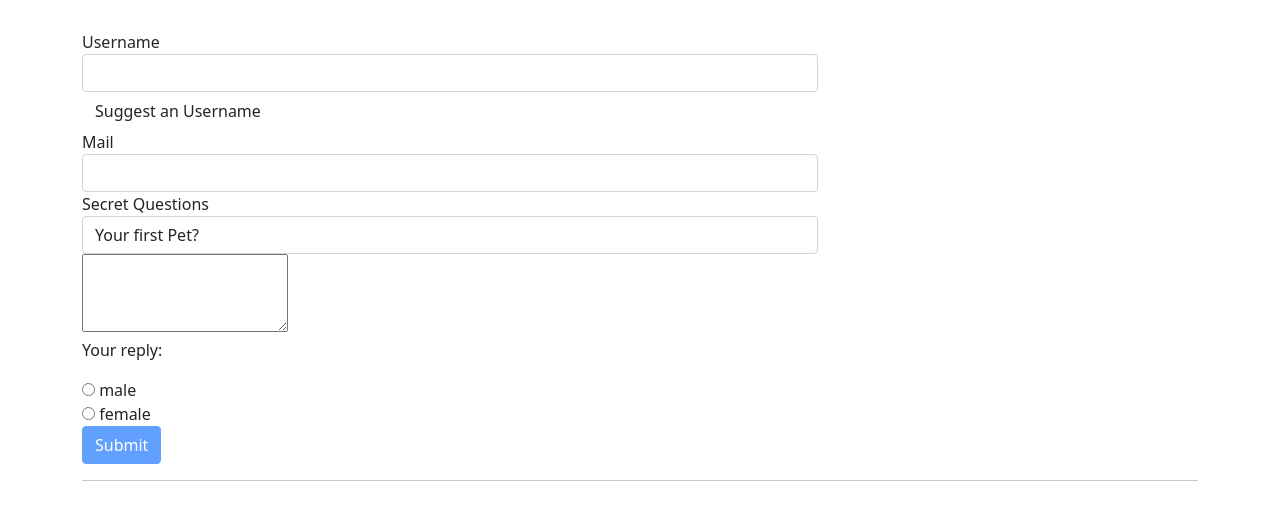
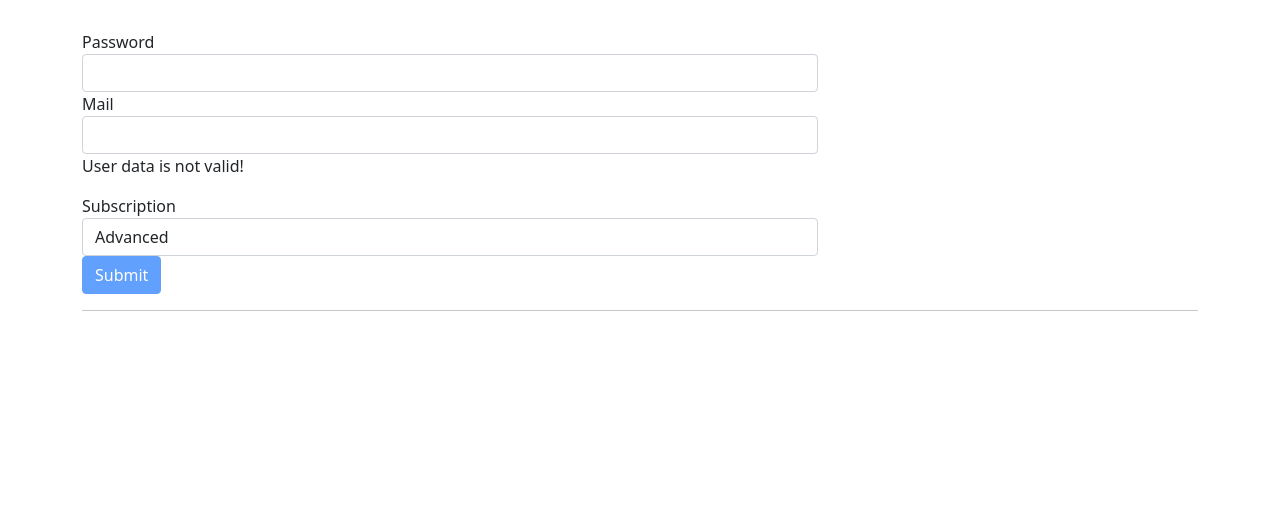
Before and after one commit to raimovasad/angular_course, an Angular app in the folder my-first-app/: page / in a window 1280 px wide. Shown: the top 520 px of the page. Built offline with nearby package versions, Linux system fonts and the light colour scheme.

Commit message:
feat: task done

```diff
--- a/my-first-app/src/app/app.component.html
+++ b/my-first-app/src/app/app.component.html
@@ -1,52 +1,36 @@
 <div class="container">
   <div class="row">
     <div class="col-xs-12 col-sm-10 col-md-8 col-sm-offset-1 col-md-offset-2">
-      <form (ngSubmit)="onSubmit()" #f="ngForm">
+      <form (ngSubmit)="onSubmit()"   #f="ngForm" >
         <div id="user-data" ngModelGroup="userData" #userData="ngModelGroup">
           <div class="form-group">
-            <label for="username">Username</label>
-            <input type="text" id="username" class="form-control" ngModel name="username" required>
+            <label for="password">Password</label>
+            <input type="password" id="password" name="password" #password="ngModel" ngModel class="form-control" required>
+            <span style="color: red;" *ngIf="password.invalid && password.touched ?? !password.value">Please enter a valid password</span>
           </div>
-          <button class="btn btn-default" (click)="suggestUserName()" type="button">Suggest an Username</button>
           <div class="form-group">
             <label for="email">Mail</label>
-            <input type="email" id="email" class="form-control"  ngModel name="email" required email #email="ngModel">
-            <span class="hepl-block" *ngIf="!email.valid && email.touched">Please enter a valid email!</span>
+            <input type="email" id="email" name="email"  ngModel #email="ngModel" class="form-control" required email>
+            <span style="color: red;" *ngIf="email.invalid && email.touched">Please enter a valid email</span>
           </div>
-
         </div>
-        <p *ngIf="!userData.valid && userData.touched">User data is invalid!</p>
+        <p *ngIf="!userData.valid">User data is not valid!</p>
         <div class="form-group">
-          <label for="secret">Secret Questions</label>
-          <select id="secret" class="form-control"  [ngModel]="defaultQuestion" name="secret" required>
-            <option value="pet">Your first Pet?</option>
-            <option value="teacher">Your first teacher?</option>
+          <label for="secret">Subscription</label>
+          <select id="secret" class="form-control" name="subscription" [ngModel]="deafaultSubscription">
+            <option *ngFor="let s of subscriptions" value="{{s}}">{{s}}</option>
           </select>
         </div>
-        <div class="form-group">
-          <textarea name="questionAnswer"  rows="3" [(ngModel)]="answer"></textarea>
-        </div>
-        <p>Your reply: {{answer}} </p>
-        <div class="radio" *ngFor="let g of gender">
-          <label for="{{g}}">
-            <input type="radio" name="gender" [id]="g" ngModel [value]="g">
-            {{g}}
-          </label>
-        </div>
-        <button class="btn btn-primary" type="submit" [disabled]="!f.valid">Submit</button>
+        <button class="btn btn-primary" [disabled]="!f.valid" type="submit" >Submit</button>
       </form>
     </div>
   </div>
+
   <hr>
-
   <div class="row" *ngIf="submitted">
-    <div class="col-xs-12">
-      <h3>Your data</h3>
-      <p>Username: {{user.username}}</p>
-      <p>Mail: {{user.email}}</p>
-      <p>SecretQuestion: {{user.SecretQuestion}}</p>
-      <p>Answer: {{user.answer}}</p>
-      <p>Gender: {{user.gender}}</p>
-    </div>
+    <h3>Your data:</h3>
+      <p>Email: {{user.email}}</p>
+      <p>Password: {{user.password}}</p>
+      <p>subscription: {{user.subscription}}</p>
   </div>
 </div>
--- a/my-first-app/src/app/app.component.ts
+++ b/my-first-app/src/app/app.component.ts
@@ -7,38 +7,25 @@ import { NgForm } from '@angular/forms';
   styleUrls: ['./app.component.scss']
 })
 export class AppComponent {
+
 @ViewChild('f') signupForm:NgForm;
-  defaultQuestion = 'pet';
-  gender = ['male', 'female']
-  answer:string;
-  user = {
-    username: '',
-    email: '',
-    secretQuestion: '',
-    answer: '',
-    gender:''
-  }
-  submitted = false;
-  suggestUserName() {
-    const suggestedName = 'Superuser';
-    this.signupForm.form.patchValue({
-      userData:{
-        username: 'ASadbek'
-      }
-    })
-  }
+subscriptions = ['Basic','Advanced','Pro'];
+ deafaultSubscription = 'Advanced';
+ submitted = false;
+ user={
+    email:'',
+    subscription:'',
+    password:''
+ }
 
-  // onSubmit(form: NgForm) {
-  //   console.log(form);
-  // }
+
+
 
   onSubmit(){
     this.submitted = true;
-    this.user.username = this.signupForm.value.userData.username;
+    console.log(this.signupForm);
     this.user.email = this.signupForm.value.userData.email;
-    this.user.secretQuestion = this.signupForm.value.secret;
-    this.user.answer = this.signupForm.value.questionAnswer;
-    this.user.gender = this.signupForm.value.gender;
-    this.signupForm.reset()
+    this.user.password = this.signupForm.value.userData.password;
+    this.user.subscription = this.signupForm.value.subscription;
   }
 }
```
